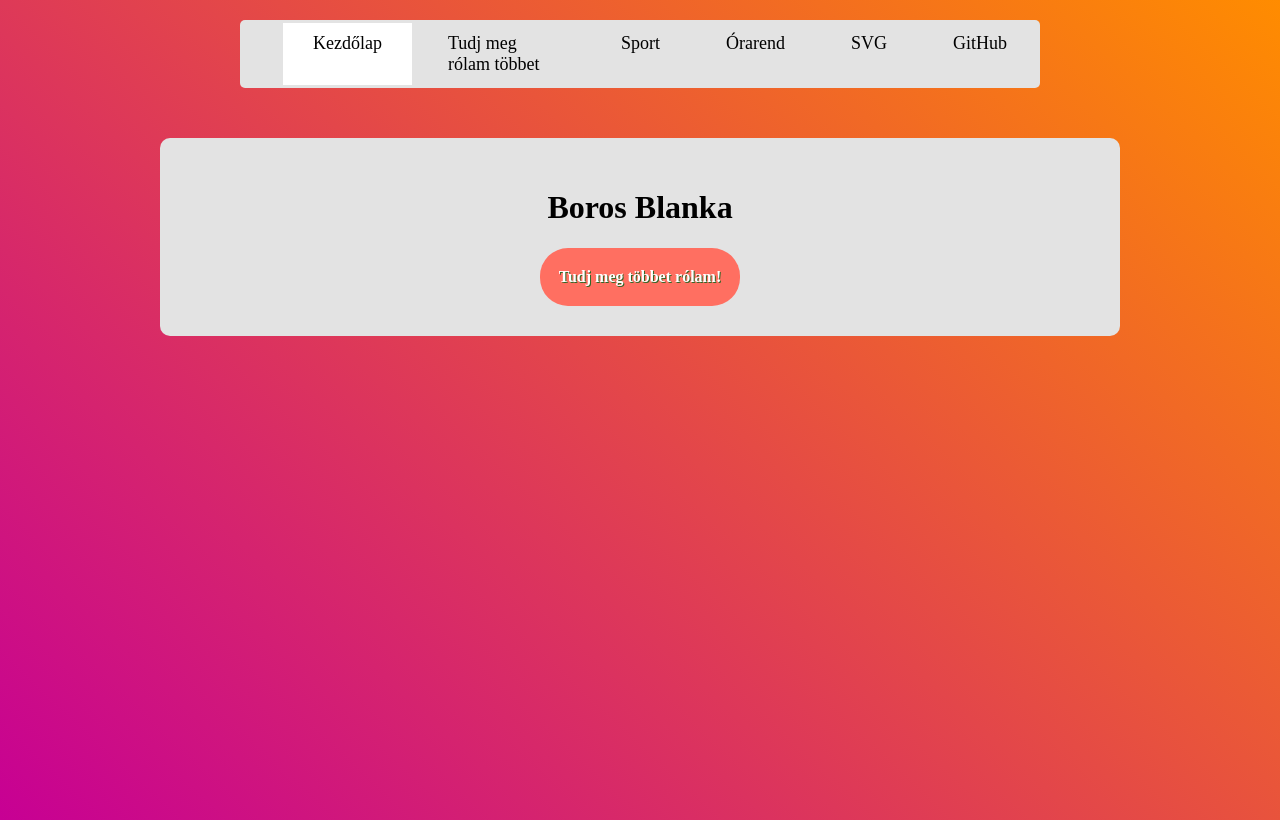
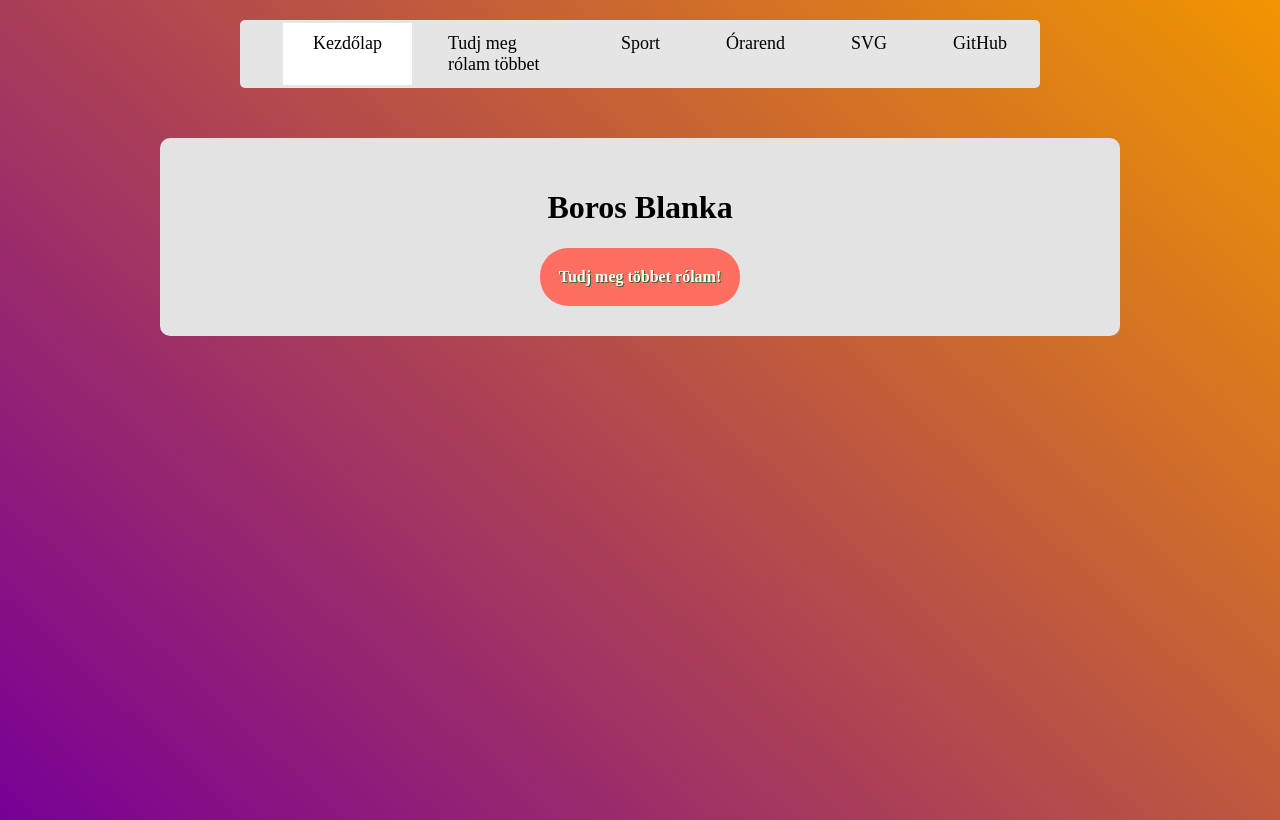
Before and after one commit to blankaboros/sagvari, a plain HTML site: page index.html in a window 1280 px wide. Drawn offline with Linux system fonts and the light colour scheme.

Commit message:
Update style.css

```diff
--- a/style.css
+++ b/style.css
@@ -1,13 +1,13 @@
 body {
     margin: 0;
     background: rgb(255,140,0);
-    background: linear-gradient(223deg, rgba(255,140,0,1) 0%, rgba(199,0,148,1) 100%);
+    background: linear-gradient(223deg, rgba(240,150,0,1) 0%, rgba(120,0,150,1) 100%);
     height: 100vh;
 }
 
 
 nav {
-    background-color: rgb(227, 227, 227);
+    background-color: rgb(229, 229, 229);
     border-radius: 5px;
     display: flex;
     justify-content: center;
```
